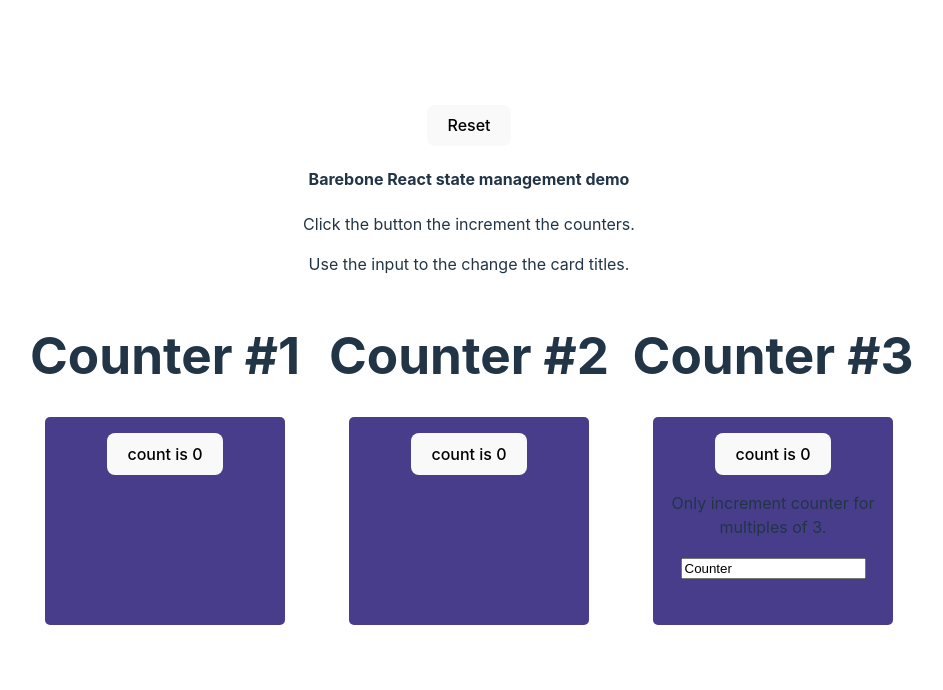
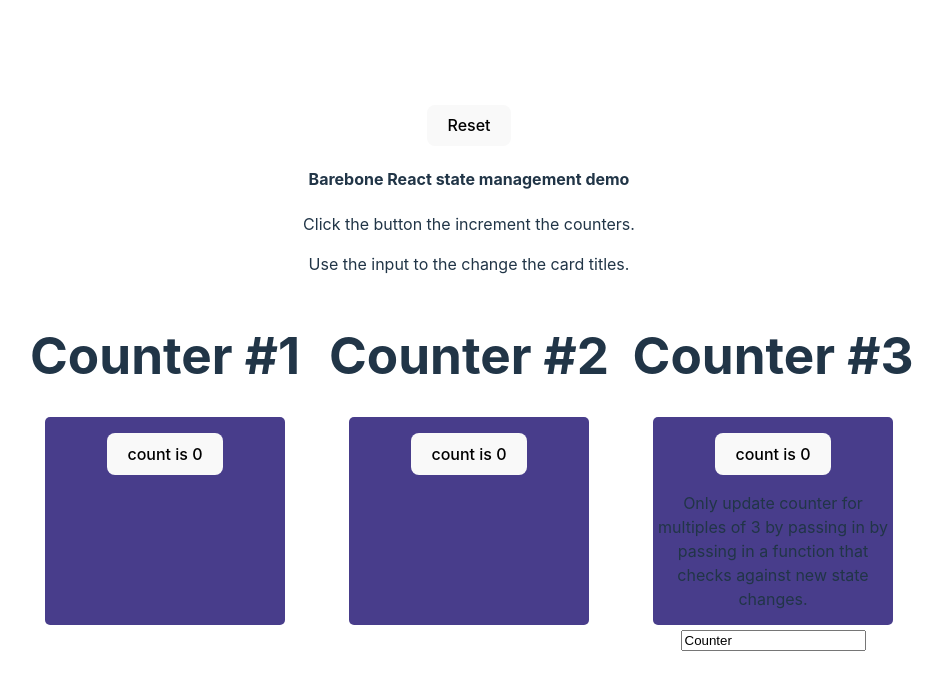
Before and after one commit to seegg/barebone-demo, a React (Vite) app: page / in a window 1280 px wide. Shown: the top 690 px of the page, without its empty margins (171-1114 px from the left). Built offline with nearby package versions, Linux system fonts and the light colour scheme.

Commit message:
update demo

```diff
--- a/src/App.tsx
+++ b/src/App.tsx
@@ -78,7 +78,9 @@ const TitleController = ({count}: Counter)=>{
         <button onClick={counterActions.increment}>
           count is {counter}
         </button>
-        <p>Only increment counter for multiples of 3.</p>
+        <p>
+          Only update counter for multiples of 3 by passing in by passing in a function that checks against new state changes.
+          </p>
         <input type='text' value={title} onChange={handleOnChange}/>
       </div>
     </div>
```
